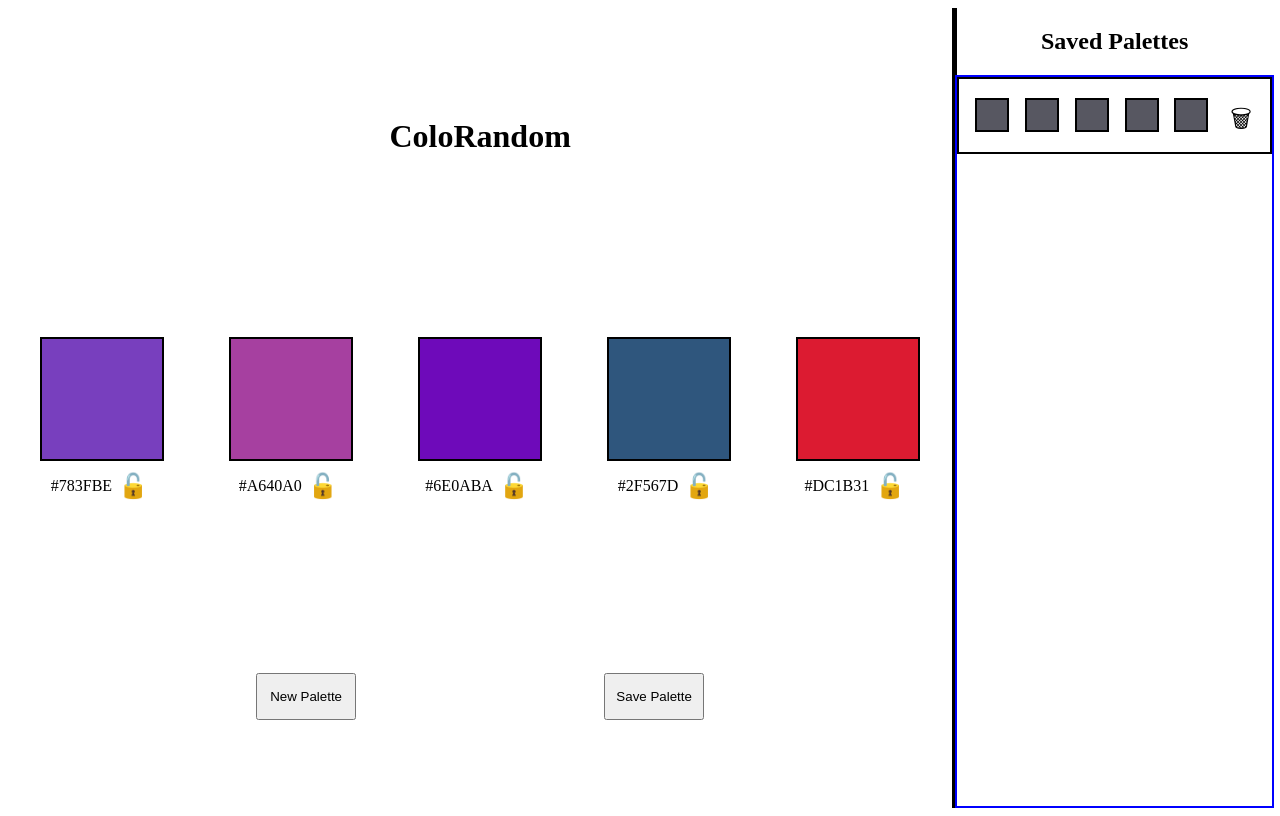
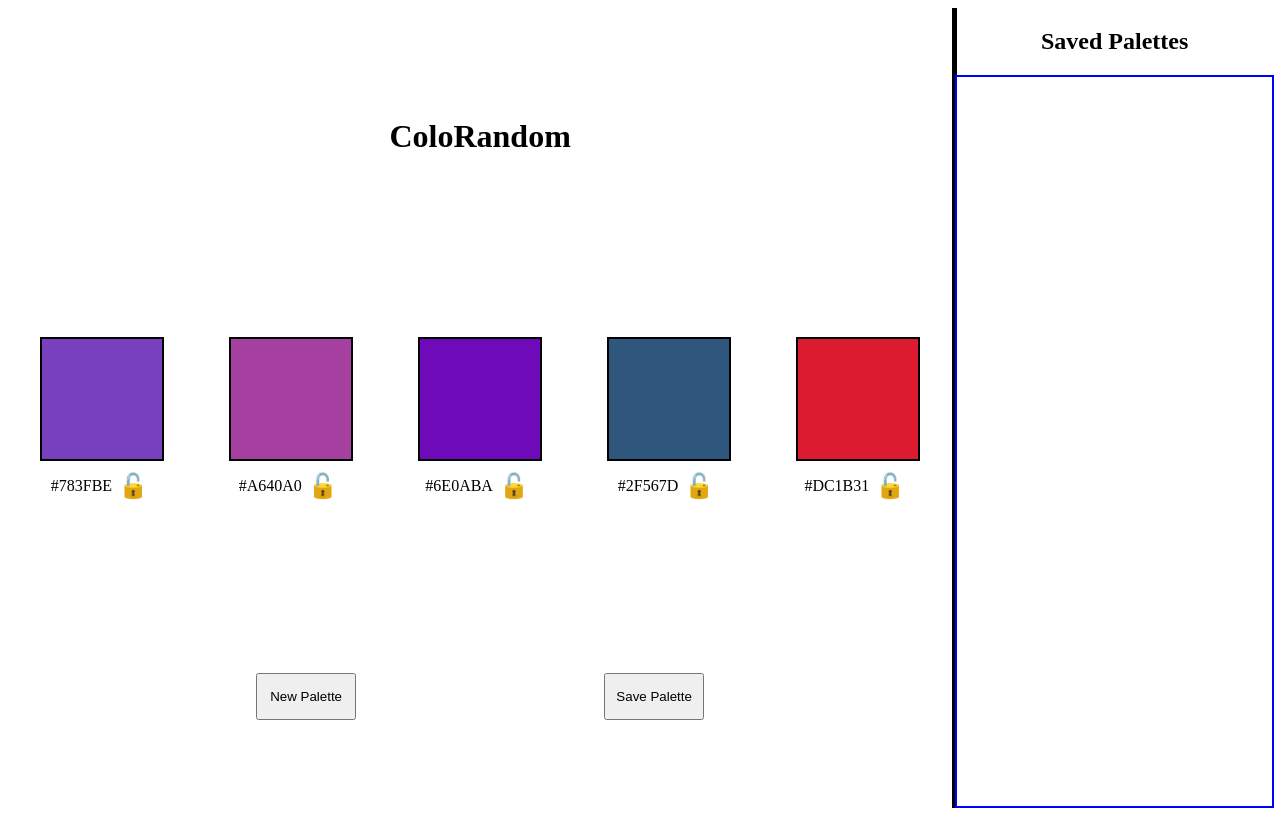
Before and after one commit to Eleanorgruth/ColoRandom, a plain HTML site: page index.html in a window 1280 px wide. Drawn offline with Linux system fonts and the light colour scheme.

Commit message:
Removed hardcoded palette group

```diff
--- a/index.html
+++ b/index.html
@@ -54,14 +54,6 @@
     <div class="saved-palette-section">
       <h2>Saved Palettes</h2>
       <section class="saved-palette-display">
-          <div class="palette-group">
-            <section class="color-box mini-palette" id="color4"></section>
-            <section class="color-box mini-palette" id="color4"></section>
-            <section class="color-box mini-palette" id="color4"></section>
-            <section class="color-box mini-palette" id="color4"></section>
-            <section class="color-box mini-palette" id="color4"></section>
-            <button class="delete-button lock-button mini-palette">🗑</button>
-          </div>
       </section>
     </div>
   </body>
```
